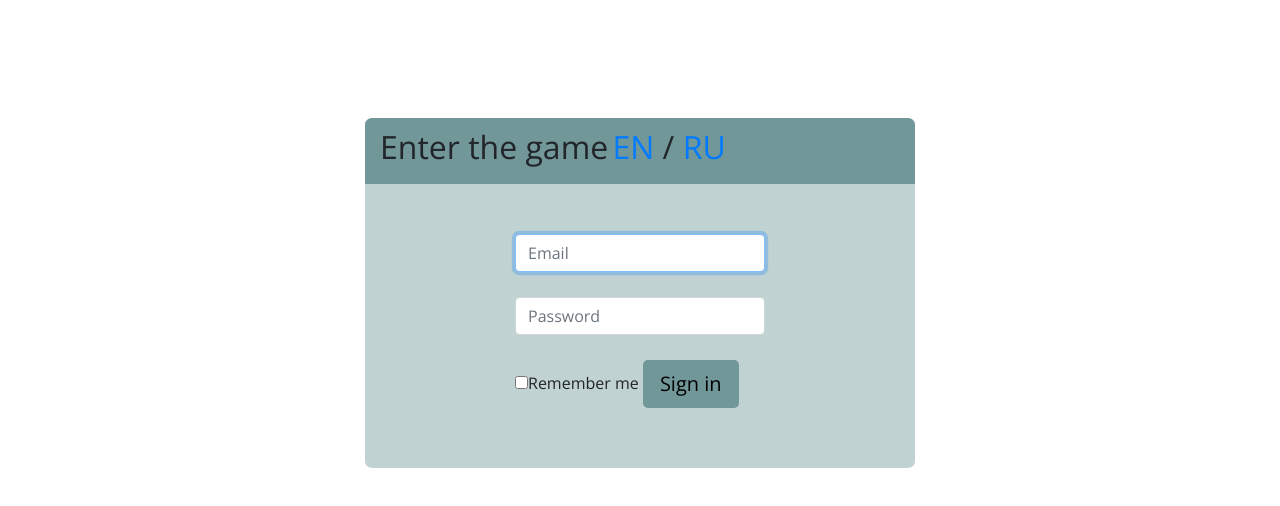
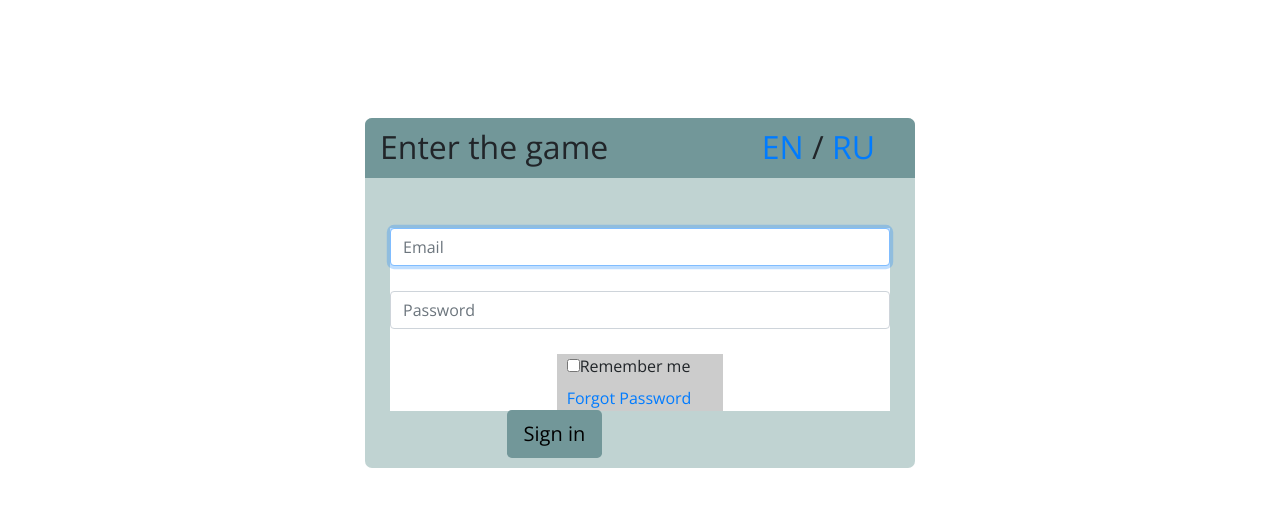
Before and after one commit to defaultuser1000/tic-tac-toe_online, a plain HTML site: page index.html in a window 1280 px wide. Shown: the part 132-638 px from the top of the page. Drawn offline with nearby package versions, Linux system fonts and the light colour scheme.

Commit message:
Creation tables for foote

```diff
--- a/css/master.css
+++ b/css/master.css
@@ -57,6 +57,7 @@ hr{
 }
 
 .login-form{
+  background-color: #ccc;
   font-family: 'Open Sans', sans-serif;
   max-width: 550px;
   height: 350px;
@@ -81,6 +82,7 @@ hr{
   margin-bottom: 50px;
   border-top-left-radius: 7px;
   border-top-right-radius: 7px;
+  height: 60px;
 }
 
 .form-heading-enter{
@@ -95,8 +97,14 @@ hr{
   margin-right: 25px;
 }
 
+.acc-data{
+  background-color: #fff;
+  margin-left: auto;
+  margin-right: auto;
+}
+
 .form-email{
-  max-width: 50%;
+  /*max-width: 50%;*/
   margin-left: auto;
   margin-right: auto;
   margin-bottom: 25px;
@@ -104,7 +112,7 @@ hr{
 }
 
 .form-password{
-  max-width: 50%;
+  /*max-width: 50%;*/
   margin-left: auto;
   margin-right: auto;
   margin-top: 25px;
@@ -112,13 +120,36 @@ hr{
 }
 
 .form-footer{
-  max-width: 50%;
+  /*max-width: 50%;*/
+  background-color: #ccc;
+  border-width: 3px;
   margin-left: auto;
+  margin-right: auto;
+}
+
+.form-remember-me{
+  margin-left: 25px;
   margin-right: auto;
 }
 
 .login-btn{
   background-color: #729799;
-
+  margin-left: auto;
   margin-right: auto;
 }
+
+.pull-left {
+  float: left !important;
+}
+.pull-right {
+  float: right !important;
+}
+
+.equal, .equal > div[class*='col-'] {
+    display: -webkit-box;
+    display: -moz-box;
+    display: -ms-flexbox;
+    display: -webkit-flex;
+    display: flex;
+    flex:1 0 auto;
+}
--- a/index.html
+++ b/index.html
@@ -3,7 +3,7 @@
   <head>
     <meta charset="utf-8">
     <meta name="viewport" content="width=device-width, initial-scale=1, shrink-to-fit=no">
-    <title>Кркстики нолики</title>
+    <title>Крестики нолики</title>
     <link rel="stylesheet" href="css/master.css">
     <link rel="stylesheet" href="css/bootstrap.css">
     <!--<script src="js/main.js"></script>-->
@@ -32,20 +32,46 @@
     <div class="login-form1">
       <form class="form-signin login-form">
         <div class="login-form-heading">
-          <h2 class="form-signin-heading form-heading-enter">Enter the game</h2>
-          <h2 class="form-signin-heading form-heading-lang"><a href="#">EN</a> / <a href="#">RU</a></h2>
+          <h2 class="form-signin-heading form-heading-enter pull-left">Enter the game</h2>
+          <h2 class="form-signin-heading form-heading-lang pull-right"><a class="localEN" href="#">EN</a> / <a class="localRU" href="#">RU</a></h2>
         </div>
-        <label for="inputEmail" class="sr-only">Email</label>
-        <input type="email" id="inputEmail" class="form-control form-email" placeholder="Email" required autofocus>
-        <label for="inputPassword" class="sr-only">Password</label>
-        <input type="password" id="inputPassword" class="form-control form-password" placeholder="Password" required>
-        <div class="form-footer">
-          <label><input type="checkbox" value="remember-me">Remember me</label>
-          <button class="btn btn-lg login-btn" type="submit">Sign in</button>
+        <div class="acc-data">
+          <label for="inputEmail" class="sr-only">Email</label>
+          <input type="email" id="inputEmail" class="form-control form-email" placeholder="Email" required autofocus>
+          <label for="inputPassword" class="sr-only">Password</label>
+          <input type="password" id="inputPassword" class="form-control form-password" placeholder="Password" required>
+          <div class="container col-md-4 checkbox mb-3 form-footer">
+            <div class="form-row">
+              <label class="pull-left"><input type="checkbox" value="remember-me">Remember me</label>
+            </div>
+            <div class="form-row">
+              <a class="pull-left" href="#">Forgot Password</a>
+            </div>
+            <div class="col-md-4">
+              <button class="btn btn-lg btn-block login-btn pull-right" type="submit">Sign in</button>
+            </div>
+          </div>
+
+
         </div>
-
       </form>
     </div>
+
+
+    <!--div class="row equal">
+      <div class="col-md-4">
+        <p>Строка 1</p>
+        <p>Строка 2</p>
+        <p>Строка 3</p>
+      </div>
+      <div class="col-md-4">
+        <p>Строка 4</p>
+        <p>Строка 5</p>
+      </div>
+      <div class="col-md-4">
+        <p>Строка 6</p>
+      </div>
+    </div-->
     <script src="https://ajax.googleapis.com/ajax/libs/jquery/3.1.0/jquery.min.js"></script>
     <script src="js/popper.min.js"></script>
     <script src="js/bootstrap.min.js"></script>
```
Also changed, not shown: css/bootstrap.css.
